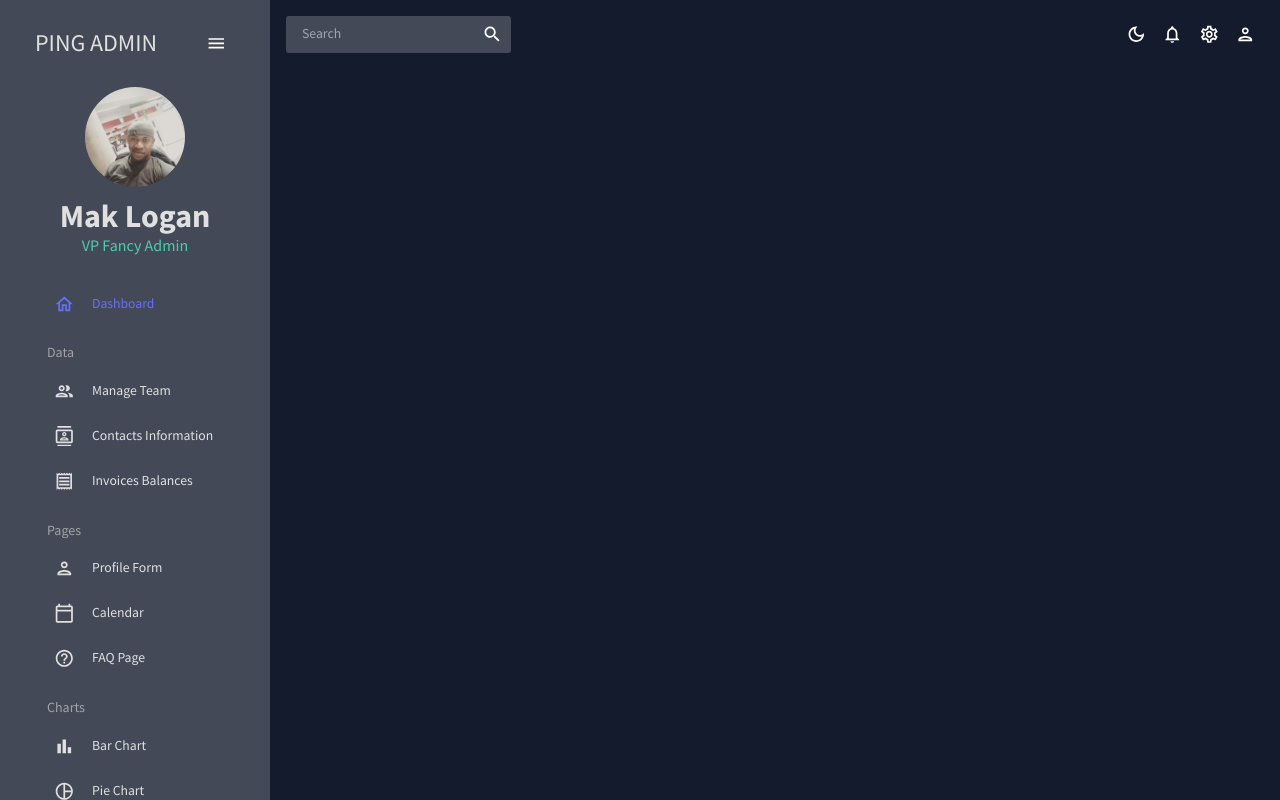
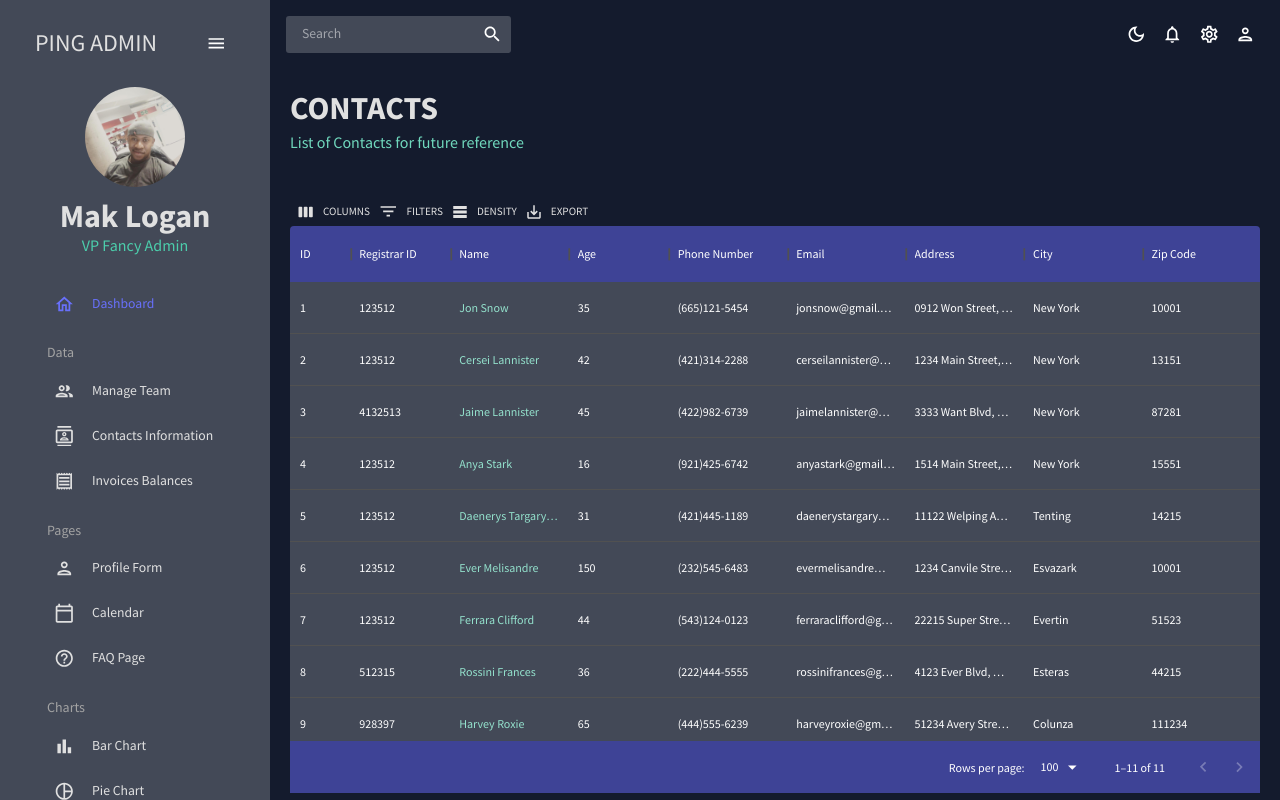
Before and after one commit to sleekcharly/react-admin, a React (Create React App) app: page /contacts in a window 1280 px wide. Built offline with nearby package versions, Linux system fonts and the light colour scheme; the HTML template or start-up script is replaced by a standard one.

Commit message:
setup contacts page

```diff
--- a/src/App.jsx
+++ b/src/App.jsx
@@ -1,6 +1,7 @@
 import { CssBaseline, ThemeProvider } from '@mui/material';
 import { useState } from 'react';
 import { Route, Routes } from 'react-router-dom';
+import Contacts from './scenes/contacts';
 import Dashboard from './scenes/dashboard';
 import Sidebar from './scenes/global/Sidebar';
 import Topbar from './scenes/global/Topbar';
@@ -27,6 +28,7 @@ export default function App() {
             <Routes>
               <Route path="/" element={<Dashboard />} />
               <Route path="/team" element={<Team />} />
+              <Route path="/contacts" element={<Contacts />} />
             </Routes>
           </main>
         </div>
--- /dev/null
+++ b/src/scenes/contacts/index.jsx
@@ -0,0 +1,106 @@
+import { Box, useTheme } from '@mui/material';
+import { DataGrid, GridToolbar } from '@mui/x-data-grid';
+import React from 'react';
+import Header from '../../components/Header';
+import { mockDataContacts } from '../../data/mockData';
+import { tokens } from '../../theme';
+
+const Contacts = () => {
+  // set theme
+  const theme = useTheme();
+  // set colors
+  const colors = tokens(theme.palette.mode);
+
+  // set columns
+  const columns = [
+    { field: 'id', headerName: 'ID', flex: 0.5 },
+    { field: 'registrarId', headerName: 'Registrar ID' },
+    {
+      field: 'name',
+      headerName: 'Name',
+      flex: 1,
+      cellClassName: 'name-column--cell',
+    },
+    {
+      field: 'age',
+      headerName: 'Age',
+      type: 'number',
+      headerAlign: 'left',
+      align: 'left',
+    },
+    {
+      field: 'phone',
+      headerName: 'Phone Number',
+      flex: 1,
+    },
+    {
+      field: 'email',
+      headerName: 'Email',
+      flex: 1,
+    },
+    {
+      field: 'address',
+      headerName: 'Address',
+      flex: 1,
+    },
+    {
+      field: 'city',
+      headerName: 'City',
+      flex: 1,
+    },
+    {
+      field: 'zipCode',
+      headerName: 'Zip Code',
+      flex: 1,
+    },
+  ];
+
+  return (
+    <Box m="20px">
+      <Header
+        title="CONTACTS"
+        subtitle="List of Contacts for future reference"
+      />
+      <Box
+        m="40px 0 0 0"
+        height="75vh"
+        sx={{
+          '& .MuiDataGrid-root': {
+            border: 'none',
+          },
+          '& .MuiDataGrid-cell': {
+            borderBottom: 'none',
+          },
+          '& .name-column--cell': {
+            color: colors.greenAccent[300],
+          },
+          '& .MuiDataGrid-columnHeaders': {
+            backgroundColor: colors.blueAccent[700],
+            borderBottom: 'none',
+          },
+          '& .MuiDataGrid-virtualScroller': {
+            backgroundColor: colors.primary[400],
+          },
+          '& .MuiDataGrid-footerContainer': {
+            borderTop: 'none',
+            backgroundColor: colors.blueAccent[700],
+          },
+          '& .MuiCheckbox-root': {
+            color: `${colors.greenAccent[200]} !important`,
+          },
+          '& .MuiDataGrid-toolbarContainer .MuiButton-text': {
+            color: `${colors.grey[100]} !important`,
+          },
+        }}
+      >
+        <DataGrid
+          rows={mockDataContacts}
+          columns={columns}
+          components={{ Toolbar: GridToolbar }}
+        />
+      </Box>
+    </Box>
+  );
+};
+
+export default Contacts;
```
